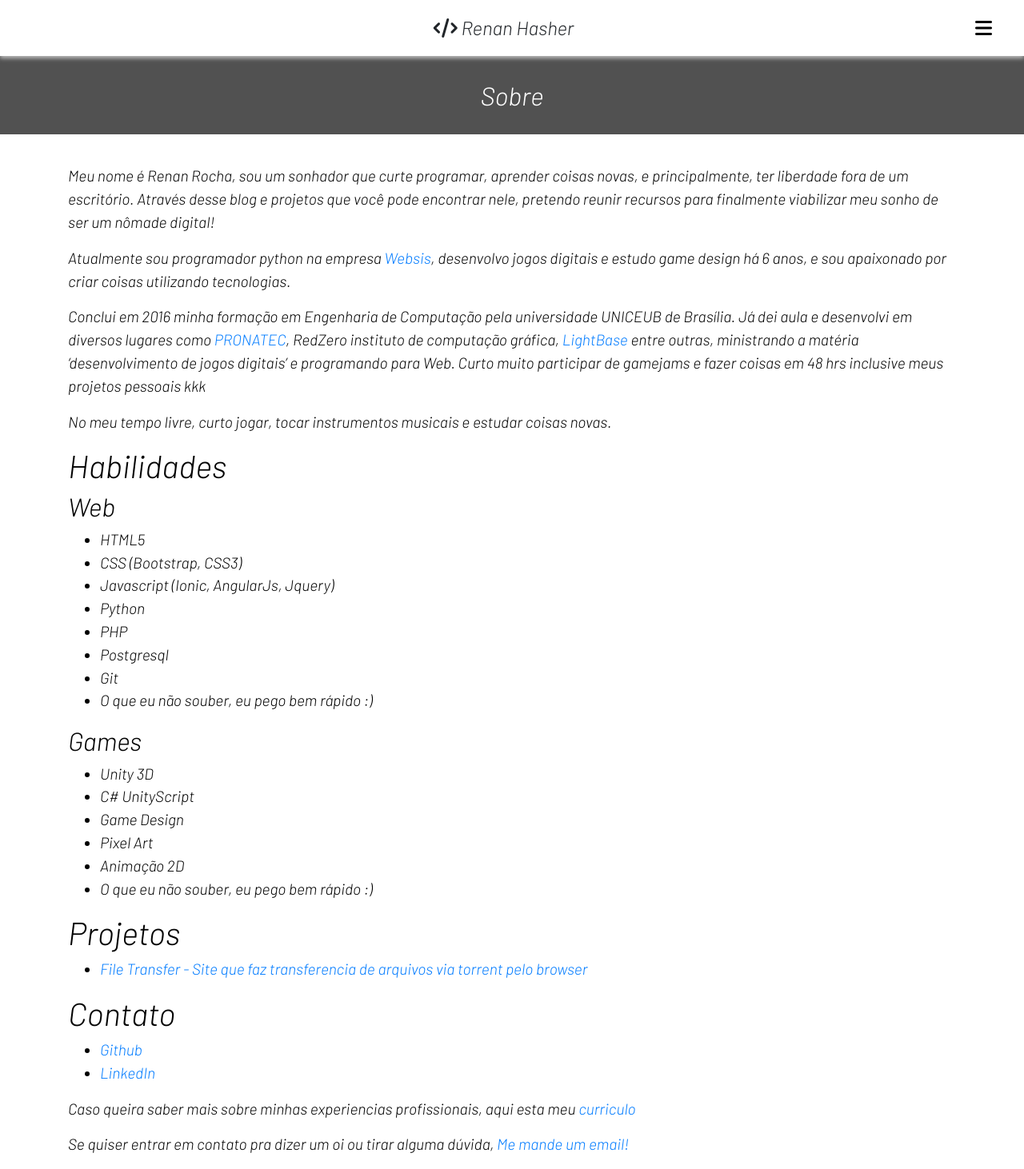
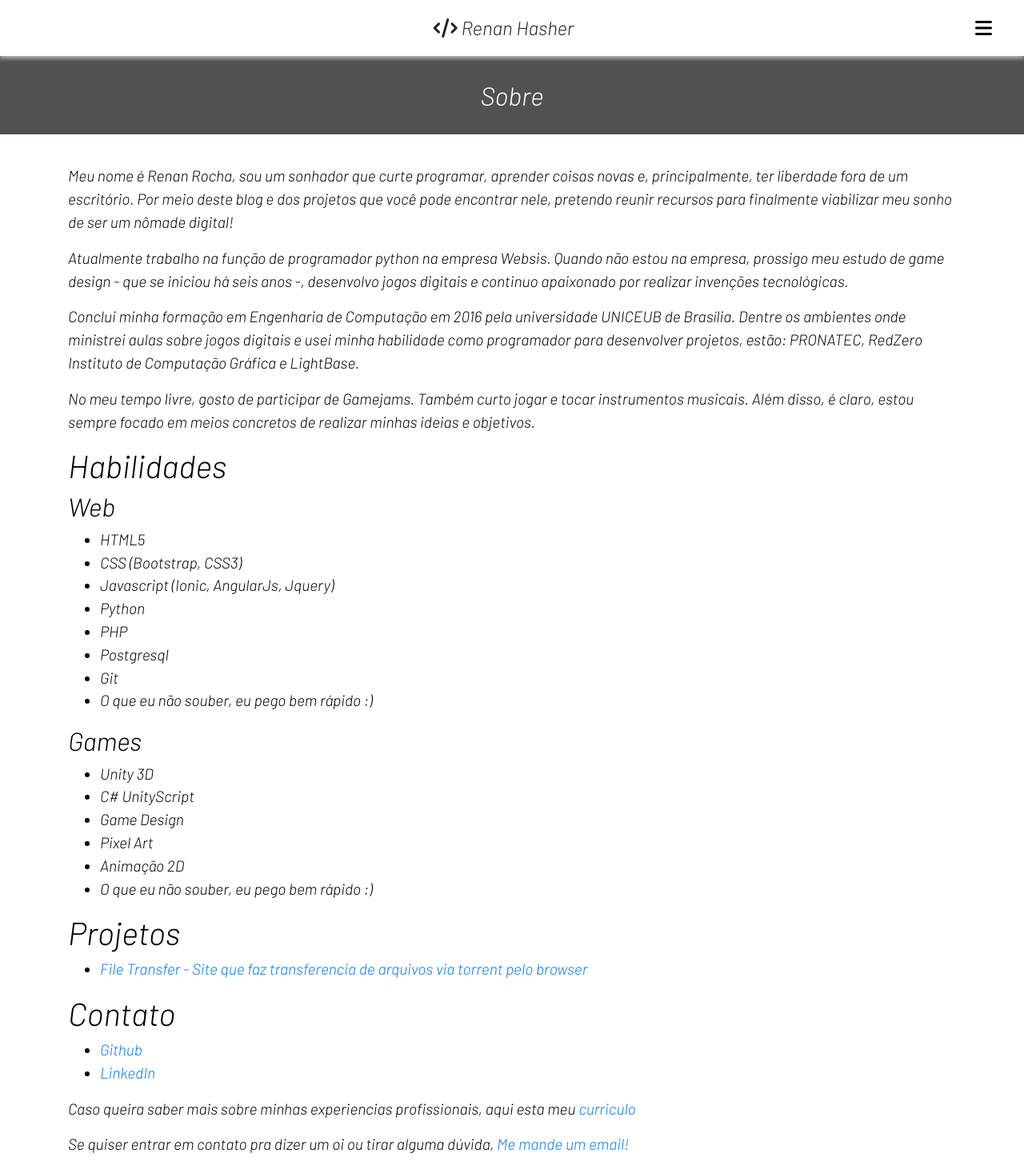
Before and after one commit to hasher-hasher/hasher-hasher.github.io, a Jekyll site: the page built from about.md, in a window 1280 px wide. Shown: the whole page at 80% size. Built offline with Jekyll 4.4.1, drawn with Linux system fonts in a browser that asks for light colours; nearby versions of some CDN libraries.

Commit message:
atualizando textos

```diff
--- a/about.md
+++ b/about.md
@@ -4,13 +4,13 @@ title: Sobre
 permalink: /about/
 ---
 
-Meu nome é Renan Rocha, sou um sonhador que curte programar, aprender coisas novas, e principalmente, ter liberdade fora de um escritório. Através desse blog e projetos que você pode encontrar nele, pretendo reunir recursos para finalmente viabilizar meu sonho de ser um nômade digital!
+Meu nome é Renan Rocha, sou um sonhador que curte programar, aprender coisas novas e, principalmente, ter liberdade fora de um escritório. Por meio deste blog e dos projetos que você pode encontrar nele, pretendo reunir recursos para finalmente viabilizar meu sonho de ser um nômade digital!
 
-Atualmente sou programador python na empresa [Websis](http://www.websis.com.br/), desenvolvo jogos digitais e estudo game design há 6 anos, e sou apaixonado por criar coisas utilizando tecnologias.
+Atualmente trabalho na função de programador python na empresa Websis. Quando não estou na empresa, prossigo meu estudo de game design - que se iniciou há seis anos -, desenvolvo jogos digitais e continuo apaixonado por realizar invenções tecnológicas.
 
-Conclui em 2016 minha formação em Engenharia de Computação pela universidade UNICEUB de Brasília. Já dei aula e desenvolvi em diversos lugares como [PRONATEC](http://pronatec.mec.gov.br/inscricao/), RedZero instituto de computação gráfica, [LightBase](http://www.lightbase.com.br/) entre outras, ministrando a matéria 'desenvolvimento de jogos digitais' e programando para Web. Curto muito participar de gamejams e fazer coisas em 48 hrs <stroke>inclusive meus projetos pessoais kkk</stroke>
+Conclui minha formação em Engenharia de Computação em 2016  pela universidade UNICEUB de Brasília. Dentre os ambientes onde ministrei aulas sobre jogos digitais e usei minha habilidade como programador para desenvolver projetos, estão: PRONATEC, RedZero Instituto de Computação Gráfica e LightBase.
 
-No meu tempo livre, curto jogar, tocar instrumentos musicais e estudar coisas novas.
+No meu tempo livre, gosto de participar de Gamejams. Também curto jogar e tocar instrumentos musicais. Além disso, é claro, estou sempre focado em meios concretos de realizar minhas ideias e objetivos.
 
 # Habilidades
 
```
Also changed, not shown: _posts/2017-11-28-Desvendando as famigeradas Coroutines.md (+2 -2 lines), donate.md (+1 -1 lines), job.md (+1 -3 lines).
